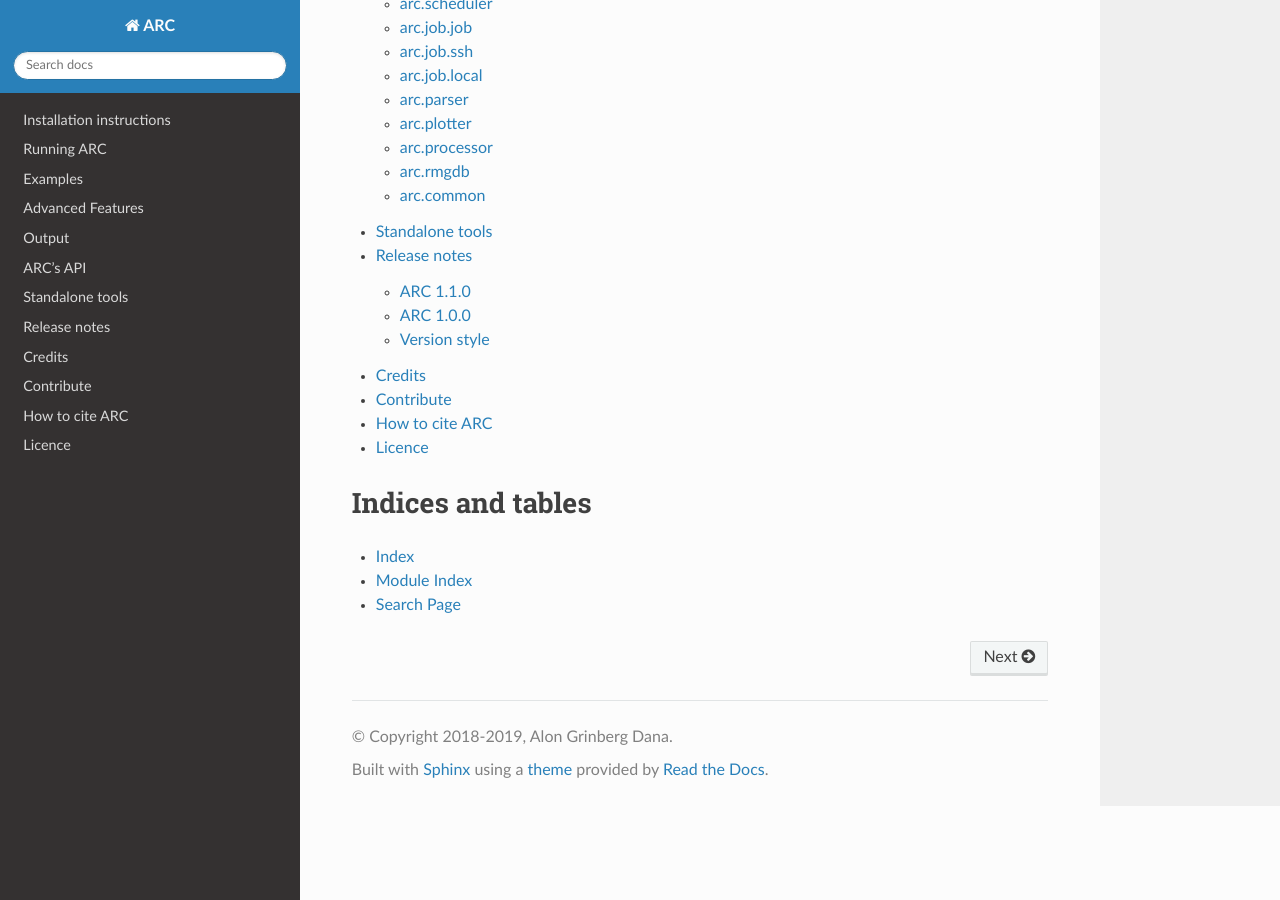
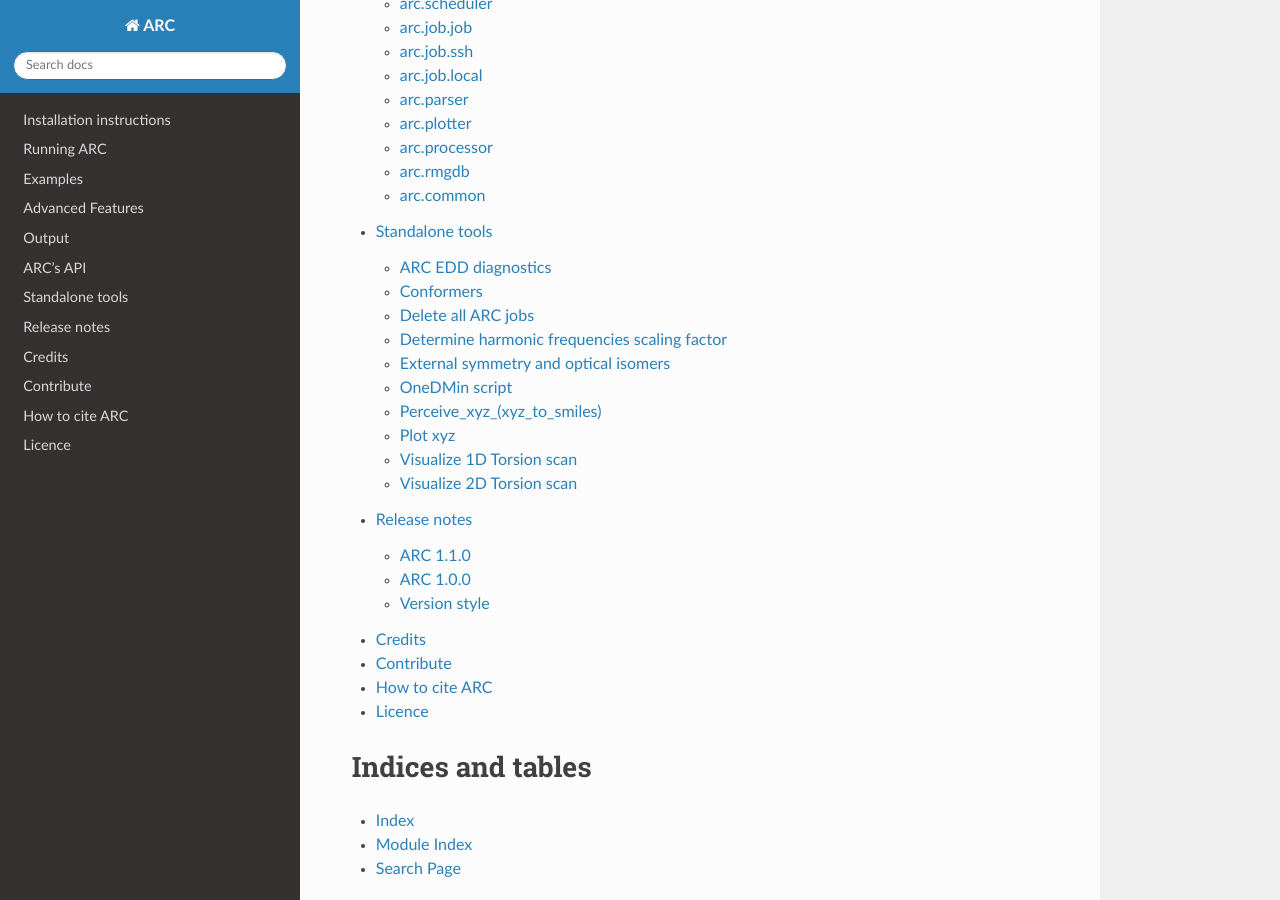
Before and after one commit to ReactionMechanismGenerator/ARC, a Sphinx documentation site: the page built from docs/source/index.rst, in a window 1280 px wide and 900 px high, scrolled down 1768 px. Built offline with Sphinx 7.4.7 and the Read the Docs theme 2.0.0, drawn with Linux system fonts in a browser that asks for light colours; formulas are drawn with MathJax 3; the version number could not be read and is left out; part of the change alters nothing that is shown.

Commit message:
Docs: Added stand alone tools

```diff
--- a/docs/source/links.txt
+++ b/docs/source/links.txt
@@ -17,3 +17,4 @@
 .. _gaussian: http://gaussian.com/
 .. _DFTGridStudy: https://doi.org/10.26434/chemrxiv.8864204.v5
 .. _mergeConflict: https://www.atlassian.com/git/tutorials/using-branches/merge-conflicts
+.. _truhlar: https://dx.doi.org/10.1016/j.cpc.2016.09.004
--- a/docs/source/tools.rst
+++ b/docs/source/tools.rst
@@ -3,8 +3,81 @@
 Standalone tools
 ================
 
+The ARC repository includes various stand-alone scripts, able to perform useful tasks using ARC's functions and methods
+without spawning actual ESS jobs. These scripts are available as iPython Jupyter notebooks under the ``ipython`` folder.
 
 
-Coming soon...
+ARC EDD diagnostics
+^^^^^^^^^^^^^^^^^^^
+
+This tool will search all servers defined in ARC's settings file, and report on the different ESS it finds.
+
+
+Conformers
+^^^^^^^^^^
+
+This tool uses ARC's method to generate force field conformers.
+
+
+Delete all ARC jobs
+^^^^^^^^^^^^^^^^^^^
+
+This tool will delete all jobs on the selected server that have job names starting with ``a_``.
+
+**WARNING**: This script might cause unintentional loss of data (running jobs).
+Make sure you understand exactly what you are doing and what it does before executing it.
+I might delete non-ARC related jobs, and it will delete ARC jobs of all projects you are
+currently running on that server/s.
+
+
+Determine harmonic frequencies scaling factor
+^^^^^^^^^^^^^^^^^^^^^^^^^^^^^^^^^^^^^^^^^^^^^
+
+This tool uses `Truhlar's method`__ to determine frequency scaling factors for the user's choice of level of theory.
+
+__ truhlar_
+
+
+External symmetry and optical isomers
+^^^^^^^^^^^^^^^^^^^^^^^^^^^^^^^^^^^^^
+
+This tool calculates external symmetry and number of optical isomers (1 or 2) from 3D coordinates.
+
+
+OneDMin script
+^^^^^^^^^^^^^^
+
+This tool assist in determination of r_min and r_max for a OneDMin calculation by visualizing the bath gas
+at these distances from the center of mass of the target species.
+
+
+Perceive_xyz_(xyz_to_smiles)
+^^^^^^^^^^^^^^^^^^^^^^^^^^^^
+
+This perception tool returns SMILES for given 3D coordinates.
+
+
+Plot xyz
+^^^^^^^^
+
+This is a plotter tool for 3D coordinates.
+
+
+Visualize 1D Torsion scan
+^^^^^^^^^^^^^^^^^^^^^^^^^
+
+This is a plotter tool for 1D torsion scans.
+
+
+Visualize 2D Torsion scan
+^^^^^^^^^^^^^^^^^^^^^^^^^
+
+This is a plotter tool for 2D torsion scans created by ARC
+(the YAML file created by ARC is necessary to visuallize this map).
+The user can also change the color pam and resolution of the resulting image.
+
+Specifying a combination of two pivots will show a 3D representation of the respective conformer
+with the closest dihedrals to the ones specified.
+
 
 .. include:: links.txt
```
